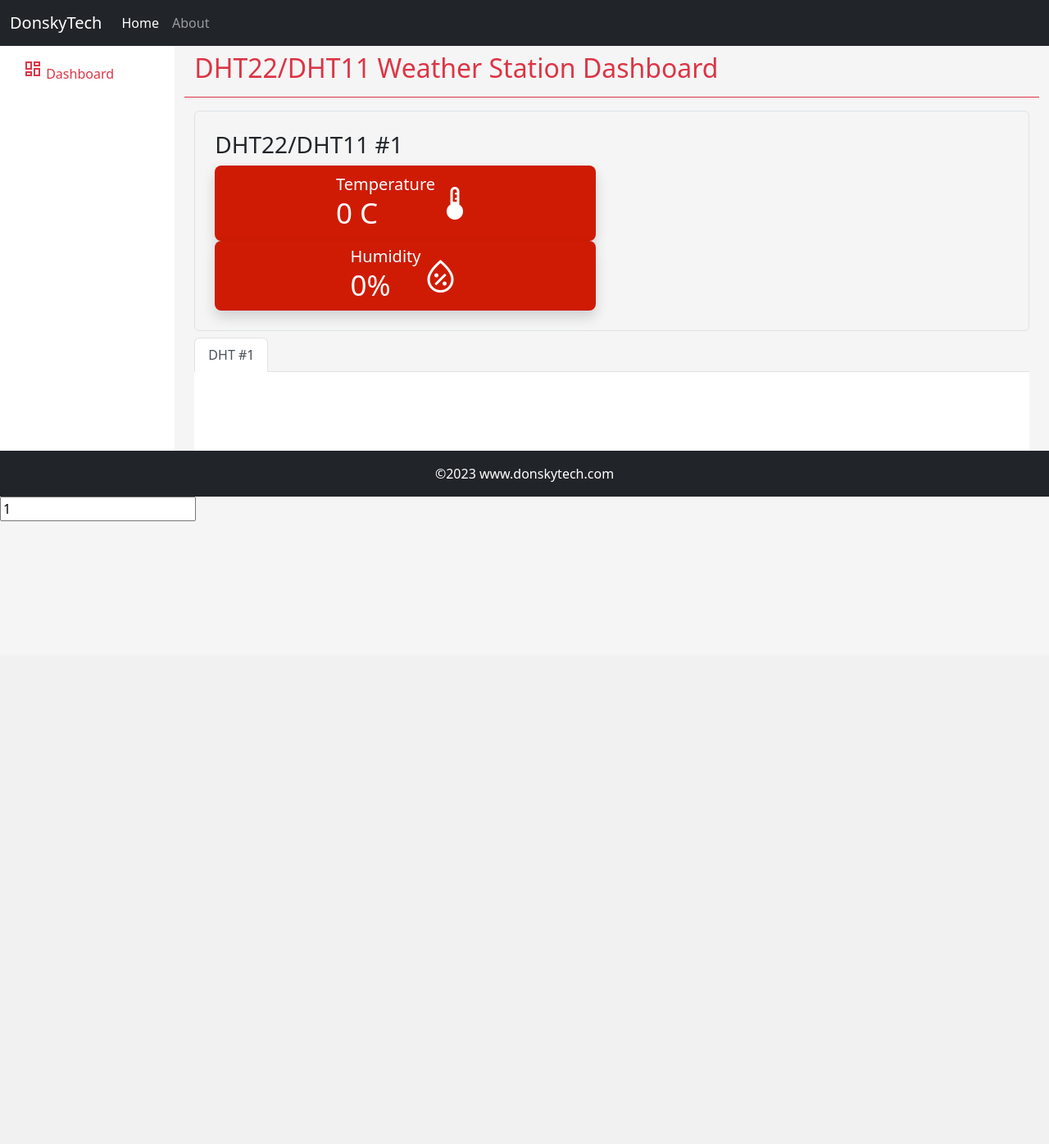
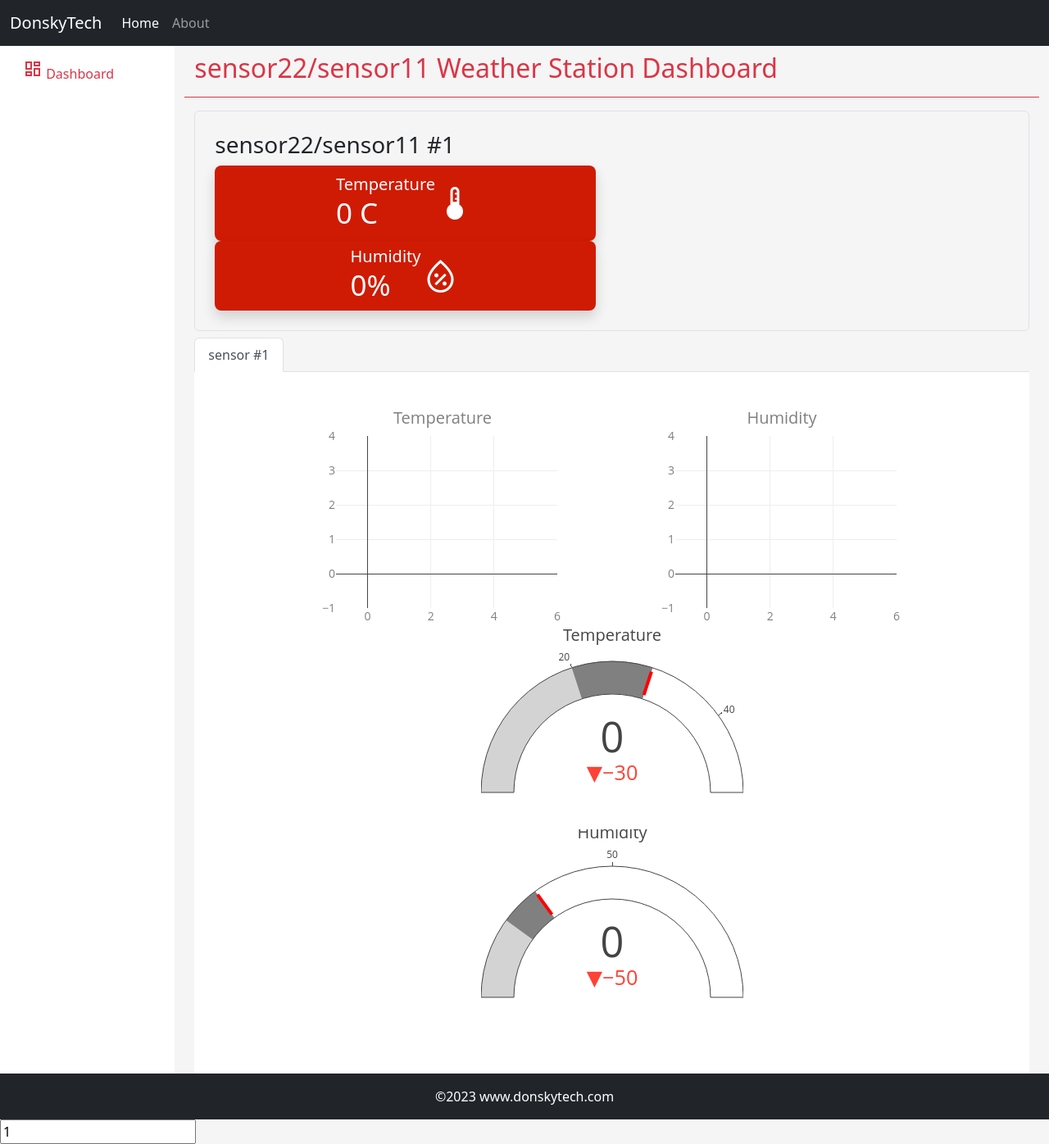
Before and after one commit to matthewlimm/SEMS, a Flask app: template templates/index.html in a window 1280 px wide. Shown: the whole page at 82% size. Before the commit the page ends 636 px from the top, so only its background shows below. Run offline with Flask 3, Linux system fonts and the light colour scheme; the template is opened without the code that fills it: most values are stand-ins (such as "Sample title", 1, 10 or a date in 2020); parts of the project's set-up code (start-up, migrations or seed data) failed here and were passed over; some libraries are stand-ins or nearby versions.

Commit message:
working multi-tab

```diff
--- a/app.py
+++ b/app.py
@@ -4,19 +4,19 @@ from flask_socketio import SocketIO
 from random import random
 from threading import Lock
 from datetime import datetime
-# from dht22_module import DHT22Module
-# from gmc320s_module import GMC320SModule
-# from ltr390_module import LTR390Module
-# from mq135_module import MQ135Module
+from dht22_module import DHT22Module
+from gmc320s_module import GMC320SModule
+from ltr390_module import LTR390Module
+from mq135_module import MQ135Module
 import board
 import datetime
 import random
 import csv
 
-dht22_module = DHT22Module() # temperature and humidity
-gmc320s_module = GMC320SModule() # radiation
-ltr390_module = LTR390Module() # uv, lux
-mq135_module = MQ135Module() # aqi
+dht22_module = DHT22Module(1) # temperature and humidity
+gmc320s_module = GMC320SModule(2) # radiation
+ltr390_module = LTR390Module(3) # uv, lux
+mq135_module = MQ135Module(4) # aqi
 
 sensor_modules = [dht22_module, gmc320s_module, ltr390_module, mq135_module]
 # https://learn.adafruit.com/raspberry-pi-iot-dashboard-with-azure-and-circuitpython
@@ -41,9 +41,13 @@ def background_thread():
         for sensor in sensor_modules:
             # Scan through all DHT sensor connected to our raspberry pi
             temperature, humidity = dht22_module.get_sensor_readings() or (None, None)
+            print(temperature, humidity)
             uv, lux = ltr390_module.get_sensor_readings() or (None, None)
+            print(uv, lux)
             cpm = gmc320s_module.get_sensor_readings() or (None, None)
+            print(cpm)
             aqi = mq135_module.get_sensor_readings() or (None, None)
+            print(aqi)
 
             now = datetime.datetime.now()
             data = str(now.time()) + "," + str(temperature) + "," + str(humidity) + "," + str(uv) + "," + str(lux) + "," + str(cpm) + "," + str(aqi)
@@ -60,7 +64,7 @@ def background_thread():
                     "humidity": humidity,
                 }
                 socketio.emit("updateSensorData", json.dumps(sensor_readings))
-                socketio.sleep(1)
+                socketio.sleep(.1)
             if uv is not None or lux is not None:
                 sensor_readings = {
                     "id": sensor.get_id(),
@@ -68,21 +72,21 @@ def background_thread():
                     "lux": lux,
                 }
                 socketio.emit("updateSensorData", json.dumps(sensor_readings))
-                socketio.sleep(1)
+                socketio.sleep(.1)
             if cpm is not None:
                 sensor_readings = {
                     "id": sensor.get_id(),
                     "cpm": cpm,
                 }
                 socketio.emit("updateSensorData", json.dumps(sensor_readings))
-                socketio.sleep(1)
+                socketio.sleep(.1)
             if aqi is not None:
                 sensor_readings = {
                     "id": sensor.get_id(),
                     "aqi": aqi,
                 }
                 socketio.emit("updateSensorData", json.dumps(sensor_readings))
-                socketio.sleep(1)
+                socketio.sleep(.1)
 
 """
 Serve root index file
--- a/static/index.js
+++ b/static/index.js
@@ -1,31 +1,109 @@
-// // Import the functions you need from the SDKs you need
-// import { initializeApp } from "firebase/app";
-// import { getAnalytics } from "firebase/analytics";
-// // TODO: Add SDKs for Firebase products that you want to use
-// // https://firebase.google.com/docs/web/setup#available-libraries
+// Temperature
+let newTempXArray = [];
+let newTempYArray = [];
+// Humidity
+let newHumidityXArray = [];
+let newHumidityYArray = [];
 
-// // Your web app's Firebase configuration
-// // For Firebase JS SDK v7.20.0 and later, measurementId is optional
-// const firebaseConfig = {
-//   apiKey: "AIzaSyAT3TKqTwfpeUfICN7PaVwMmPpWRmTTvUw",
-//   authDomain: "engineering-be843.firebaseapp.com",
-//   projectId: "engineering-be843",
-//   storageBucket: "engineering-be843.appspot.com",
-//   messagingSenderId: "813909430707",
-//   appId: "1:813909430707:web:187ccdccf7a96c6ae3bbc6",
-//   measurementId: "G-X0JB8FPHQQ"
-// };
+// The maximum number of data points displayed on our scatter/line graph
+let MAX_GRAPH_POINTS = 12;
+let ctr = 0;
 
-// // Initialize Firebase
-// const app = initializeApp(firebaseConfig);
-// const analytics = getAnalytics(app);
+var currentTab = 1;
+var numberOfDHTSensor = 3;
+const TEMPERATURE_CHART_DIV = 0;
+const HUMIDITY_CHART_DIV = 1;
 
+window.addEventListener("load", (event) => {
+  console.log("Page is ready!");
+  numberOfDHTSensor = parseInt(document.querySelector("#sensorCount").value);
+  drawCharts();
+});
 
-var temperatureHistoryDiv = document.getElementById("temperature-history");
-var humidityHistoryDiv = document.getElementById("humidity-history");
+function drawCharts() {
+  for (let index = 1; index <= numberOfDHTSensor; index++) {
+    let temperatureHistoryDiv = document.getElementById(
+      `temperature-history-${index}`
+    );
+    let humidityHistoryDiv = document.getElementById(
+      `humidity-history-${index}`
+    );
+    let temperatureGaugeDiv = document.getElementById(
+      `temperature-gauge-${index}`
+    );
+    let humidityGaugeDiv = document.getElementById(`humidity-gauge-${index}`);
 
-var temperatureGaugeDiv = document.getElementById("temperature-gauge");
-var humidityGaugeDiv = document.getElementById("humidity-gauge");
+    Plotly.newPlot(
+      temperatureHistoryDiv,
+      [temperatureTrace],
+      temperatureLayout,
+      graphConfig
+    );
+    Plotly.newPlot(
+      humidityHistoryDiv,
+      [humidityTrace],
+      humidityLayout,
+      graphConfig
+    );
+
+    Plotly.newPlot(temperatureGaugeDiv, temperatureData, layout, graphConfig);
+    Plotly.newPlot(humidityGaugeDiv, humidityData, layout, graphConfig);
+  }
+}
+
+function resetCharts() {
+  for (let index = 1; index <= numberOfDHTSensor; index++) {
+    let temperatureHistoryDiv = document.getElementById(
+      `temperature-history-${index}`
+    );
+    let humidityHistoryDiv = document.getElementById(
+      `humidity-history-${index}`
+    );
+    let temperatureGaugeDiv = document.getElementById(
+      `temperature-gauge-${index}`
+    );
+    let humidityGaugeDiv = document.getElementById(`humidity-gauge-${index}`);
+
+    let temp_data_update = {
+      x: [newTempXArray],
+      y: [newTempYArray],
+    };
+    let humidity_data_update = {
+      x: [newHumidityXArray],
+      y: [newHumidityYArray],
+    };
+
+    Plotly.update(temperatureHistoryDiv, temp_data_update);
+    Plotly.update(humidityHistoryDiv, humidity_data_update);
+
+    var temperature_gauge_update = {
+      value: 0,
+    };
+    var humidity_gauge_update = {
+      value: 0,
+    };
+
+    Plotly.update(temperatureGaugeDiv, temperature_gauge_update);
+    Plotly.update(humidityGaugeDiv, humidity_gauge_update);
+  }
+}
+
+// Initialize the tabs
+tabLinks = document.querySelectorAll(".nav-link");
+
+tabLinks.forEach(function (tab) {
+  tab.addEventListener("click", function (e) {
+    console.log(e.target.dataset.tabNumber);
+    currentTab = parseInt(e.target.dataset.tabNumber);
+    // Clear Temperature and Humidity Array
+    newTempXArray = [];
+    newTempYArray = [];
+    newHumidityXArray = [];
+    newHumidityYArray = [];
+
+    resetCharts();
+  });
+});
 
 var graphConfig = {
   displayModeBar: false,
@@ -49,7 +127,7 @@ var humidityTrace = {
 };
 
 var temperatureLayout = {
-  autosize: true,
+  autosize: false,
   title: {
     text: "Temperature",
   },
@@ -58,18 +136,12 @@ var temperatureLayout = {
     color: "#7f7f7f",
   },
   colorway: ["#B22222"],
-  //   width: 450,
-  //   height: 260,
+  width: 320,
+  height: 260,
   margin: { t: 30, b: 20, l: 30, r: 20, pad: 0 },
-  xaxis: {
-    automargin: true,
-  },
-  yaxis: {
-    automargin: true,
-  },
 };
 var humidityLayout = {
-  autosize: true,
+  autosize: false,
   title: {
     text: "Humidity",
   },
@@ -78,30 +150,11 @@ var humidityLayout = {
     color: "#7f7f7f",
   },
   colorway: ["#00008B"],
-  //   width: 450,
-  //   height: 260,
+  width: 320,
+  height: 260,
   margin: { t: 30, b: 20, l: 30, r: 20, pad: 0 },
-  xaxis: {
-    automargin: true,
-  },
-  yaxis: {
-    automargin: true,
-  },
 };
 var config = { responsive: true };
-
-Plotly.newPlot(
-  temperatureHistoryDiv,
-  [temperatureTrace],
-  temperatureLayout,
-  graphConfig
-);
-Plotly.newPlot(
-  humidityHistoryDiv,
-  [humidityTrace],
-  humidityLayout,
-  graphConfig
-);
 
 // Gauge Data
 var temperatureData = [
@@ -150,53 +203,44 @@ var humidityData = [
   },
 ];
 
-var layout = { width: 350, height: 250, margin: { t: 0, b: 0, l: 0, r: 0 } };
+var layout = { width: 320, height: 250, margin: { t: 0, b: 0, l: 0, r: 0 } };
 
-Plotly.newPlot(temperatureGaugeDiv, temperatureData, layout, graphConfig);
-Plotly.newPlot(humidityGaugeDiv, humidityData, layout, graphConfig);
-
-// Temperature
-let newTempXArray = [];
-let newTempYArray = [];
-// Humidity
-let newHumidityXArray = [];
-let newHumidityYArray = [];
-
-// The maximum number of data points displayed on our scatter/line graph
-let MAX_GRAPH_POINTS = 12;
-let ctr = 0;
-
-function updateBoxes(temperature, humidity) {
-  let temperatureDiv = document.getElementById("temperature");
-  let humidityDiv = document.getElementById("humidity");
+function updateBoxes(id, temperature, humidity) {
+  let temperatureDiv = document.getElementById(`temperature-${id}`);
+  let humidityDiv = document.getElementById(`humidity-${id}`);
 
   temperatureDiv.innerHTML = temperature + " C";
   humidityDiv.innerHTML = humidity + " %";
 }
 
-function updateGauge(temperature, humidity) {
+function updateGauge(id, temperature, humidity) {
+  // If current tab is not equal to the websocket message id then we ignore
+  if (currentTab !== id) return;
   var temperature_update = {
     value: temperature,
   };
   var humidity_update = {
     value: humidity,
   };
+  let temperatureGaugeDiv = document.getElementById(`temperature-gauge-${id}`);
+  let humidityGaugeDiv = document.getElementById(`humidity-gauge-${id}`);
 
   Plotly.update(temperatureGaugeDiv, temperature_update);
   Plotly.update(humidityGaugeDiv, humidity_update);
 }
 
-function updateCharts(lineChartDiv, xArray, yArray, sensorRead) {
+function updateCharts(id, lineChartDiv, xArray, yArray, sensorRead) {
+  if (currentTab !== id) return;
   var today = new Date();
-  var time =
-    today.getHours() + ":" + today.getMinutes() + ":" + today.getSeconds();
+  // var time =
+  //   today.getHours() + ":" + today.getMinutes() + ":" + today.getSeconds();
   if (xArray.length >= MAX_GRAPH_POINTS) {
     xArray.shift();
   }
   if (yArray.length >= MAX_GRAPH_POINTS) {
     yArray.shift();
   }
-  xArray.push(time);
+  xArray.push(ctr++);
   yArray.push(sensorRead);
 
   var data_update = {
@@ -204,27 +248,38 @@ function updateCharts(lineChartDiv, xArray, yArray, sensorRead) {
     y: [yArray],
   };
 
-  Plotly.update(lineChartDiv, data_update);
+  if (lineChartDiv === TEMPERATURE_CHART_DIV) {
+    let temperatureHistoryDiv = document.getElementById(
+      `temperature-history-${id}`
+    );
+    Plotly.update(temperatureHistoryDiv, data_update);
+  } else {
+    let humidityHistoryDiv = document.getElementById(`humidity-history-${id}`);
+    Plotly.update(humidityHistoryDiv, data_update);
+  }
 }
 
 function updateSensorReadings(jsonResponse) {
+  let id = jsonResponse.id;
   let temperature = jsonResponse.temperature.toFixed(2);
   let humidity = jsonResponse.humidity.toFixed(2);
 
-  updateBoxes(temperature, humidity);
+  updateBoxes(id, temperature, humidity);
 
-  updateGauge(temperature, humidity);
+  updateGauge(id, temperature, humidity);
 
   // Update Temperature Line Chart
   updateCharts(
-    temperatureHistoryDiv,
+    id,
+    TEMPERATURE_CHART_DIV,
     newTempXArray,
     newTempYArray,
     temperature
   );
   // Update Humidity Line Chart
   updateCharts(
-    humidityHistoryDiv,
+    id,
+    HUMIDITY_CHART_DIV,
     newHumidityXArray,
     newHumidityYArray,
     humidity
@@ -239,5 +294,6 @@ var socket = io.connect();
 //receive details from server
 socket.on("updateSensorData", function (msg) {
   var sensorReadings = JSON.parse(msg);
+  console.log(sensorReadings);
   updateSensorReadings(sensorReadings);
 });
--- a/templates/index.html
+++ b/templates/index.html
@@ -3,7 +3,7 @@
   <head>
     <meta charset="utf-8" />
     <meta name="viewport" content="width=device-width, initial-scale=1" />
-    <title>DHT22 Weather Station Project</title>
+    <title>sensor22 Weather Station Project</title>
     <link
       href="https://cdn.jsdelivr.net/npm/bootstrap@5.2.3/dist/css/bootstrap.min.css"
       rel="stylesheet"
@@ -82,7 +82,7 @@
               class="d-flex justify-content-between flex-wrap flex-md-nowrap align-items-center pt-3 pb-2 mb-3 border-bottom border-danger"
             >
               <h1 class="h2 text-danger">
-                DHT22/DHT11 Weather Station Dashboard
+                sensor22/sensor11 Weather Station Dashboard
               </h1>
             </div>
           </div>
@@ -93,13 +93,13 @@
               <div
                 class="readings align-items-center justify-content-center border rounded-2 p-4"
               >
-                <h3>DHT22/DHT11 #{{sensor.get_id()}}</h3>
+                <h3>sensor22/sensor11 #{{sensor.get_id()}}</h3>
                 <div
                   class="box d-flex rounded-3 p-2 shadow align-items-center justify-content-center"
                 >
                   <div class="right-side">
                     <div class="box-topic">Temperature</div>
-                    <div class="number" id="temperature-{{dht.get_id()}}">
+                    <div class="number" id="temperature-{{sensor.get_id()}}">
                       0 C
                     </div>
                   </div>
@@ -112,7 +112,7 @@
                 >
                   <div class="right-side">
                     <div class="box-topic">Humidity</div>
-                    <div class="number" id="humidity-{{dht.get_id()}}">0%</div>
+                    <div class="number" id="humidity-{{sensor.get_id()}}">0%</div>
                   </div>
                   <span class="indicator material-symbols-outlined">
                     humidity_percentage
@@ -129,16 +129,16 @@
                 <li class="nav-item" role="presentation">
                   <button
                     class="nav-link {% if loop.index == 1 %}active{%endif%}"
-                    id="dht-tab-{{dht.get_id()}}"
+                    id="sensor-tab-{{sensor.get_id()}}"
                     data-bs-toggle="tab"
-                    data-bs-target="#dht-{{dht.get_id()}}"
+                    data-bs-target="#sensor-{{sensor.get_id()}}"
                     data-tab-number="{{loop.index}}"
                     type="button"
                     role="tab"
-                    aria-controls="dht-{{dht.get_id()}}"
+                    aria-controls="sensor-{{sensor.get_id()}}"
                     aria-selected="true"
                   >
-                    DHT #{{sensor.get_id()}}
+                    sensor #{{sensor.get_id()}}
                   </button>
                 </li>
                 {%endfor%}
@@ -148,28 +148,28 @@
 
                 <div
                   class="tab-pane {% if loop.index == 1 %}active{%endif%}"
-                  id="dht-{{dht.get_id()}}"
+                  id="sensor-{{sensor.get_id()}}"
                   role="tabpanel"
-                  aria-labelledby="dht-tab-{{dht.get_id()}}"
+                  aria-labelledby="sensor-tab-{{sensor.get_id()}}"
                   tabindex="{{loop.index}}"
                 >
                   <div
                     class="graphs d-flex flex-wrap bg-white justify-content-evenly p-5"
                   >
                     <div class="history-divs">
-                      <div id="temperature-history-{{dht.get_id()}}"></div>
+                      <div id="temperature-history-{{sensor.get_id()}}"></div>
                     </div>
                     <div class="historical-charts">
                       <div class="history-divs">
-                        <div id="humidity-history-{{dht.get_id()}}"></div>
+                        <div id="humidity-history-{{sensor.get_id()}}"></div>
                       </div>
                     </div>
                     <div class="d-flex flex-column gauge-charts">
                       <div class="">
-                        <div id="temperature-gauge-{{dht.get_id()}}"></div>
+                        <div id="temperature-gauge-{{sensor.get_id()}}"></div>
                       </div>
                       <div class="">
-                        <div id="humidity-gauge-{{dht.get_id()}}"></div>
+                        <div id="humidity-gauge-{{sensor.get_id()}}"></div>
                       </div>
                     </div>
                   </div>
@@ -193,7 +193,7 @@
     ></script>
     <script type="text/javascript" src="../static/index.js"></script>
     <input
-      id="dhtCount"
+      id="sensorCount"
       type="text"
       type="hidden"
       value="{{'0' if sensor_modules == None else sensor_modules|length}}"
```
Also changed, not shown: data.csv (+95 -7 lines), dht22_module.py (+16 -14 lines), gmc320s_module.py (+13 -11 lines), ltr390_module.py (+12 -10 lines), mq135_module.py (+22 -20 lines).
